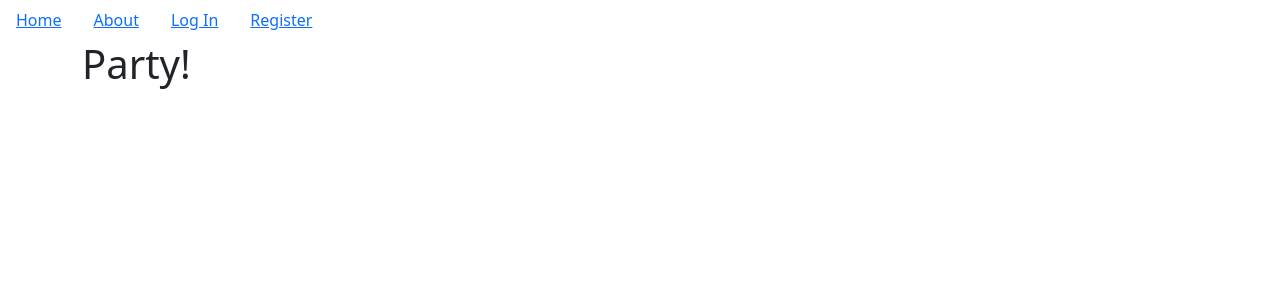
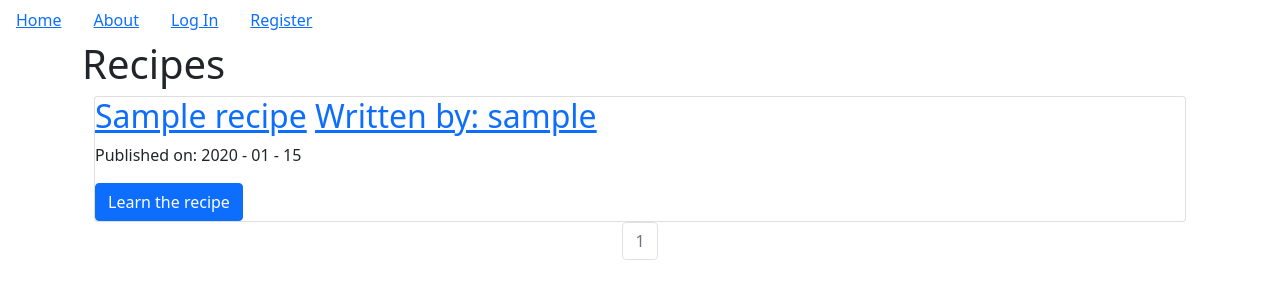
Before and after one commit to lukden/secret_recipe_blogs, a Flask app: template myapp/templates/index.html in a window 1280 px wide. Shown: the top 300 px of the page. Run offline with Flask 2, Linux system fonts and the light colour scheme; the template is opened without the code that fills it: most values are stand-ins (such as "Sample title", 1, 10 or a date in 2020).

Commit message:
add more template pages for recipes

```diff
--- a/myapp/templates/index.html
+++ b/myapp/templates/index.html
@@ -1,7 +1,36 @@
 {% extends "base.html" %}
 {% block content %}
     <div class="jumbotron">
-        <h1>Party!</h1>
+        <h1>Recipes</h1>
+    </div>
+    <div class="container">
+        {% for recipe in recipe_posts.items %}
+            <div class="card">
+                <div class="car-boy">
+                    <h2>
+                        <a class="card-title" href="{{url_for('recipe_posts.recipe_post', recipe_post_id=recipe.id)}}">{{recipe.title}}</a>
+                        <a href="{{url_for('users.user_recipes', username=recipe.author.username)}}">Written by: {{recipe.author.username}}</a>
+                    </h2>
+                    <p>Published on: {{recipe.date.strftime('%Y - %m - %d')}}</p>
+                    <a class="btn btn-primary" href="{{url_for('recipe_posts.recipe_post', recipe_post_id=recipe.id)}}">Learn the recipe</a>
+                </div>
+            </div>
+        {% endfor %}
     </div>
 
+    <nav aria-label="Page Navigation example">
+        <ul class="pagination justify-content-center">
+            {% for page_num in recipe_posts.iter_pages(left_edge=1, right_edge=1, left_current=1, right_current=2) %}
+                {% if recipe_posts.page == page_num %}
+                <li class="page-item disabled">
+                    <a class="page-link" href="{{url_for('core.index', page=page_num)}}">{{ page_num }}</a>
+                </li>
+                {% else %}
+                <li class="page-item">
+                    <a class="page-link" href="{{url_for('core.index', page=page_num)}}">{{ page_num }}</a>
+                </li>
+                {% endif %}
+            {% endfor %}
+        </ul>
+    </nav>
 {% endblock %}
```
Also changed, not shown: myapp/templates/create_recipe.html (added, +20 -0 lines), myapp/templates/recipe_post.html (added, +7 -0 lines), myapp/templates/user_recipe_posts.html (added, +18 -0 lines).
